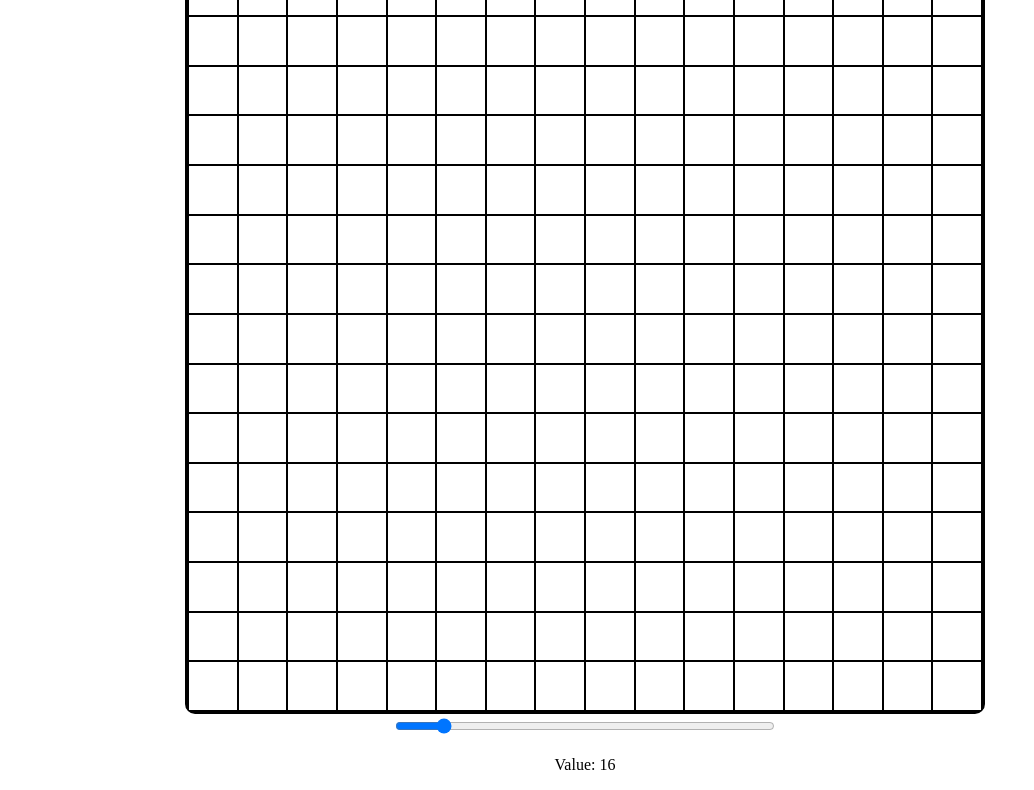
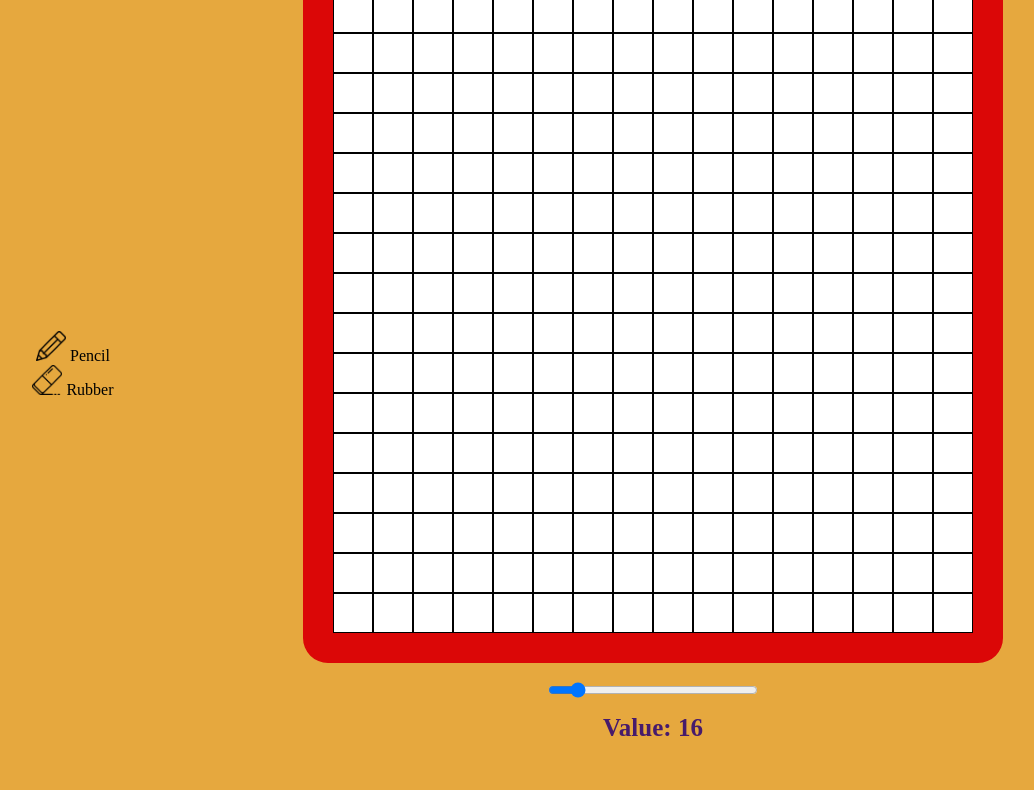
Before and after one commit to Lewoczegg/Etch-A-Sketch, a plain HTML site: page index.html in a window 1280 px wide. Shown: the part 166-956 px from the top of the page, without its empty margins (55-1089 px from the left). Drawn offline with Linux system fonts and the light colour scheme.

Commit message:
Add new layout

```diff
--- a/css/styles.css
+++ b/css/styles.css
@@ -3,14 +3,43 @@
     text-align: center;
 }
 
+body {
+    background: #e6a83e;
+}
+
+h1, p {
+    color:#471b6b;
+}
+
+h1 {
+    font-size: 60px;
+    margin-bottom: 20px;
+}
+
+ul {
+    list-style: none;
+}
+
+section {
+    display: flex;
+    align-items: center;
+    justify-content: flex-start;
+    gap: 150px;
+    max-width: 1400px;
+    margin: 0 auto;
+}
+
+/* Main */
 .container {
-    width: 800px;
-    height: 800px;
+    width: 700px;
+    height: 700px;
     margin: auto;
-    border: 3px solid black;
-    border-radius: 10px;
+    border-left: 50px solid #db0707;
+    border: 30px solid #db0707;
+    border-radius: 25px;
     display: flex;
     flex-direction: column;
+    margin-bottom: 15px;
 }
 
 .line {
@@ -24,7 +53,24 @@
     user-select: none;
 }
 
+/* Slider */
 .slider {
     height: 20px;
     width: 30%;
 }
+
+.value {
+    font-size: 25px;
+    font-weight: 700;
+    margin-top: 10px;
+}
+
+
+/* Tools */
+.tools {
+    width: 200px;
+}
+
+.tool-img {
+    width: 30px;
+}
--- a/index.html
+++ b/index.html
@@ -9,9 +9,17 @@
 </head>
 <body>
     <h1>Etch A Sketch</h1>
-    <div class="container"></div>
-    <input type="range" min="10" max="64" value="16" class="slider">
-    <p>Value: <span id="slider-value"></span></p>
+    <section>
+        <ul class="tools">
+            <li><img class="tool-img" src="img/pencil.png" alt="An icon of pencil"> Pencil</li>
+            <li><img class="tool-img" src="img/eraser.png" alt="An image of rubber"> Rubber</li>
+        </ul>
+        <div class="right">
+            <div class="container"></div>
+            <input type="range" min="10" max="64" value="16" class="slider">
+            <p class="value">Value: <span id="slider-value"></span></p>
+        </div>
+    </section>
     <script src="js/index.js"></script>
 </body>
 </html>
--- a/js/index.js
+++ b/js/index.js
@@ -6,7 +6,7 @@ let container = document.querySelector('.container');
 
 
 let sliderValue = document.querySelector('#slider-value');
-const showNumber = () => {
+function showNumber() {
     sliderValue.textContent = slider.value;
 }
 
```
Also changed, not shown: img/eraser.png (added), img/pencil.png (added).
